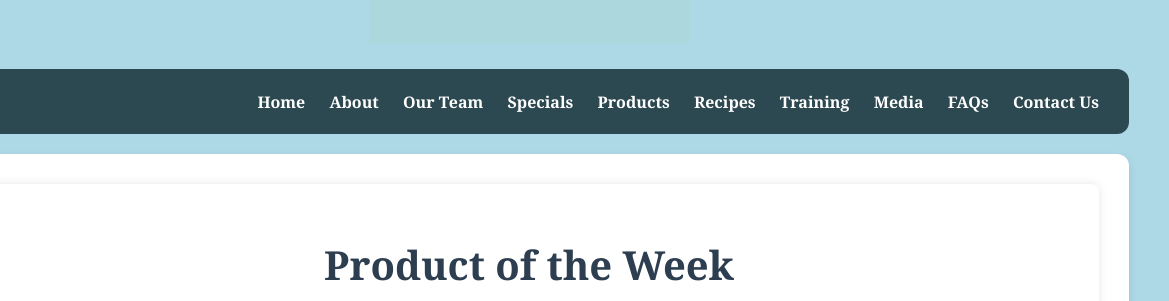
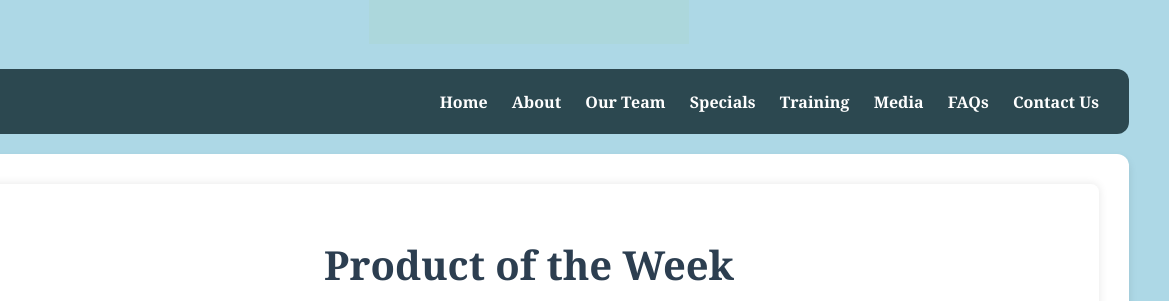
Before and after one commit to kalpana0786/kalpana0786.github.io, a plain HTML site: page specials.html in a window 1280 px wide. Shown: the part 276-577 px from the top of the page, 111-1280 px from the left. Drawn offline with Linux system fonts and the light colour scheme.

Commit message:
Update specials.html

```diff
--- a/specials.html
+++ b/specials.html
@@ -22,21 +22,16 @@
                 <img src="/images/wok-food-logo.jpg" alt="Company Logo" class="logo">
             </a>
 
-            <div class="mobile">
+
+
 
             <div>
-
                 <a href="index.html">Home</a>
                 <a href="about.html">About</a>
                 <a href="team.html">Our Team</a>
                 <a href="specials.html">Specials</a>
-
-                <a href="products.html">Products</a>
-                <a href="recipes.html">Recipes</a>
-
                 <a href="training.html">Training</a>
                 <a href="media.html">Media</a>
-
                 <a href="faqs.html">FAQs</a>
                 <a href="contact.html">Contact Us</a>
             </div>
```
